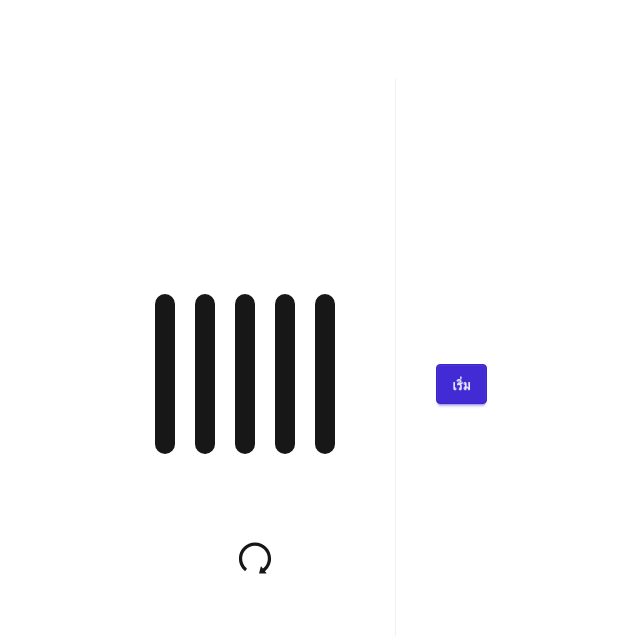
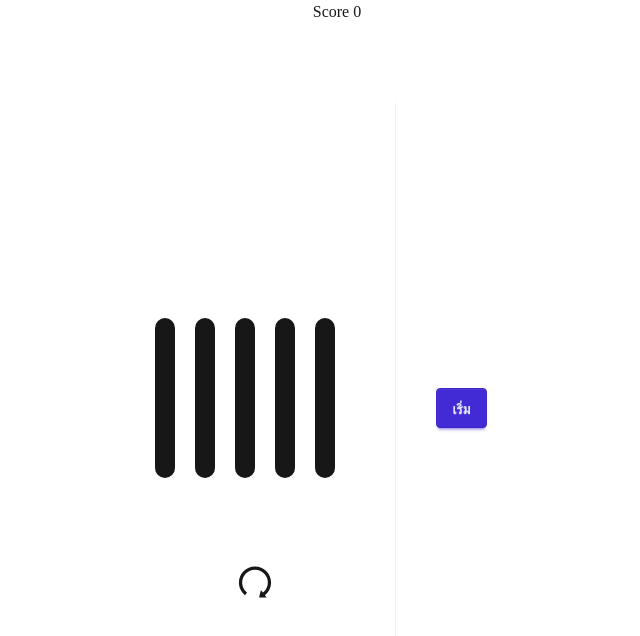
Before and after one commit to MeeTheBear01/thai_exercise, a Next.js app: page /exercise in a window 1280 px wide. Shown: the top 636 px of the page, without its empty margins (303-943 px from the left). Built offline with nearby package versions, Linux system fonts and the light colour scheme.

Commit message:
add component score and add font Itim

```diff
--- /dev/null
+++ b/app/components/Score.tsx
@@ -0,0 +1,13 @@
+import React, { useEffect, useState } from 'react';
+
+const Score = () => {
+  const score = localStorage.getItem("score") || 0 ;
+
+  return (
+    <div>
+      <h5>Score {score}</h5>
+    </div>
+  )
+};
+
+export default Score;
--- a/app/exercise/page.tsx
+++ b/app/exercise/page.tsx
@@ -2,12 +2,13 @@
 import { useEffect, useState } from "react";
 import { Radio, Col, Divider, Row } from "antd";
 import type { RadioChangeEvent } from "antd";
+import { RedoOutlined } from '@ant-design/icons';
+import "../css/styles.css";
+
 import { speak } from "../utils/voice";
 import AnimationVoice from "../components/AnimationVoice";
 import { PartyPopper } from "../components/PartyPopper";
-import { RedoOutlined } from '@ant-design/icons';
-import "../css/styles.css";
-
+import Score from "../components/Score";
 
 type AlphabetItem = {
     letter: string;
@@ -21,10 +22,12 @@ const Exercise = () => {
     const [value, setValue] = useState<string | null>(null);
     const [isPlaying, setIsPlaying] = useState<boolean>(true);
     const [start, setStart] = useState<boolean>(false);
-    const [isReady, setIsReady] = useState(false); // รอโหลดข้อมูลก่อน render
+    const [isReady, setIsReady] = useState(false);
     const [isSpinning, setIsSpinning] = useState(true);
     const [correctVoice, setCorrectVoice] = useState<string | null>(null);
     const [showParty, setShowParty] = useState(false);
+    const [isMobile, setIsMobile] = useState(false);
+
 
     const getRandomItem = (exclude?: string): AlphabetItem => {
         let result: AlphabetItem;
@@ -68,7 +71,10 @@ const Exercise = () => {
 
         const isCorrect = value === letters.letter;
         if (isCorrect) {
+            const prevScore = parseInt(localStorage.getItem("score") || "0", 10);
+            const newScore = prevScore + 1;
             setShowParty(true);
+            localStorage.setItem("score", newScore.toString());
             setTimeout(() => {
                 setShowParty(false);
                 generateQuestion();
@@ -90,6 +96,15 @@ const Exercise = () => {
                 setAlphabet(data);
                 setIsReady(true); // โหลดเสร็จค่อย render UI
             });
+
+        const mediaQuery = window.matchMedia("(max-width: 639px)");
+        setIsMobile(mediaQuery.matches);
+
+        const handler = (e: any) => setIsMobile(e.matches);
+        mediaQuery.addEventListener("change", handler);
+
+        return () => mediaQuery.removeEventListener("change", handler);
+
     }, []);
 
 
@@ -110,7 +125,11 @@ const Exercise = () => {
         return null; // หรือแสดง Loading placeholder ได้
     }
     return (
-        <div className="flex flex-row gap-8 justify-center items-center h-screen">
+        <>
+            <div className="flex flex-row justify-center items-center">
+                <Score />
+            </div>
+            <div className="flex flex-col md:flex-row gap-8 justify-center items-center h-screen">
                 <PartyPopper play={showParty} />
                 <div className="flex flex-col items-center gap-4">
                     <AnimationVoice isPlaying={isPlaying} />
@@ -122,8 +141,14 @@ const Exercise = () => {
                             }`}
                     />
                 </div>
+                <div className="hidden md:block">
+                    <Divider type="vertical" style={{ height: "80vh" }} />
+                </div>
 
-            <Divider type="vertical" size="large" style={{ height: "80vh" }} />
+                {/* สำหรับมือถือ */}
+                <div className="block md:hidden">
+                    <Divider type="horizontal" style={{ width: "80vw" }} />
+                </div>
                 <Row>
                     <Col>
                         {!start && (
@@ -135,7 +160,7 @@ const Exercise = () => {
                             <Radio.Group
                                 onChange={onChange}
                                 value={value}
-                            style={{ display: "flex", flexDirection: "column", gap: 8, fontSize: 30 }}
+                                style={{ display: "flex", flexDirection: isMobile ? "row" : "column", gap: 8, fontSize: 30 }}
                             >
                                 {options.map((item) => (
                                     <Radio key={item.letter} value={item.letter} style={{ fontSize: 30 }}>
@@ -158,6 +183,7 @@ const Exercise = () => {
                     )}
                 </Row>
             </div>
+        </>
     );
 };
 
--- a/app/globals.css
+++ b/app/globals.css
@@ -1,5 +1,7 @@
 @import "tailwindcss";
 @plugin "daisyui";
+
+@import url('https://fonts.googleapis.com/css2?family=Itim&display=swap');
 
 :root {
   --background: #ffffff;
@@ -11,6 +13,7 @@
   --color-foreground: var(--foreground);
   --font-sans: var(--font-geist-sans);
   --font-mono: var(--font-geist-mono);
+  --font-itim: "Itim", cursive;
 }
 
 @media (prefers-color-scheme: dark) {
@@ -23,5 +26,5 @@
 body {
   background: var(--background);
   color: var(--foreground);
-  font-family: Arial, Helvetica, sans-serif;
+  font-family: "Itim", cursive;
 }
```
Lines whose indentation alone changed are shown as unchanged.
